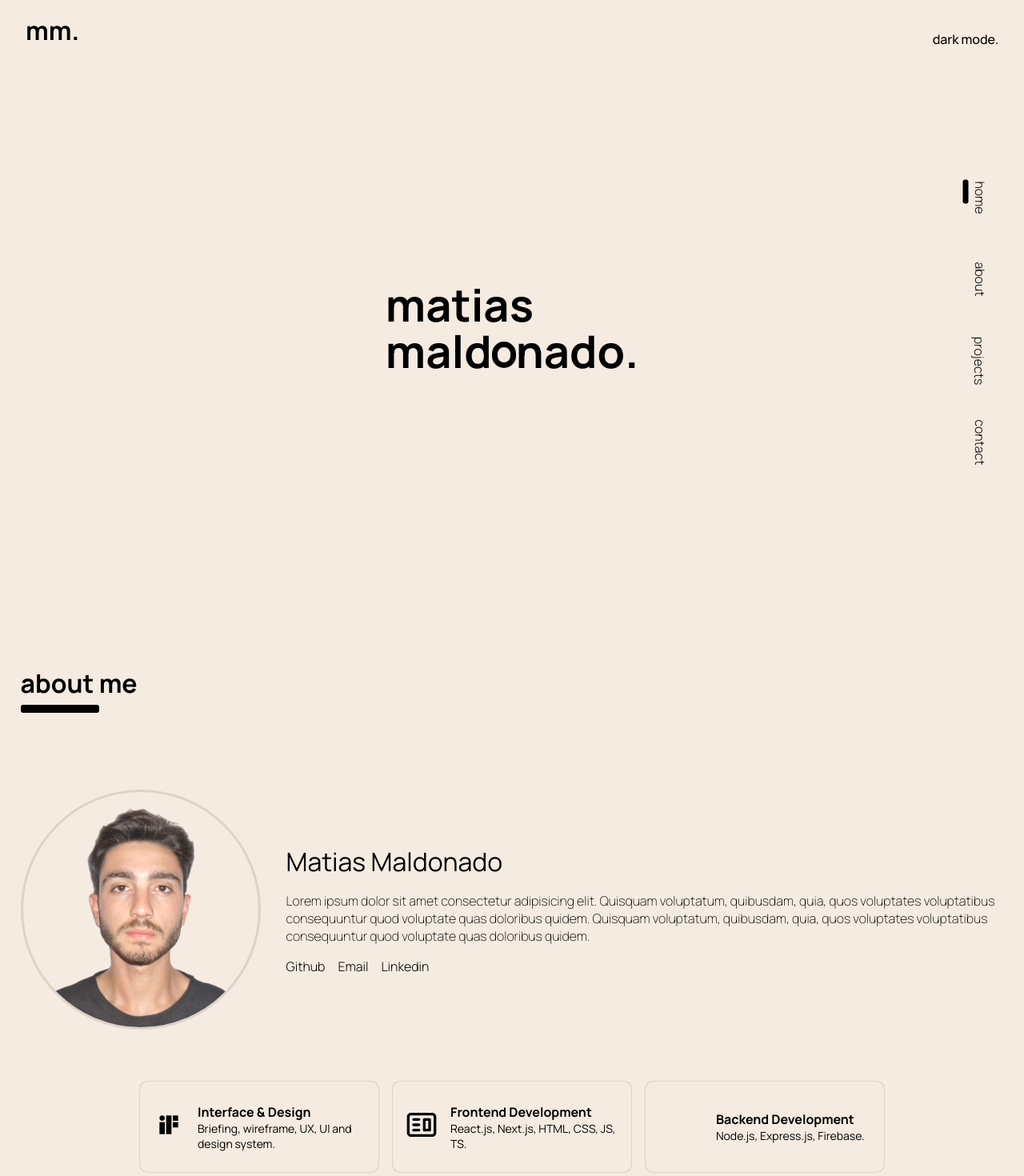
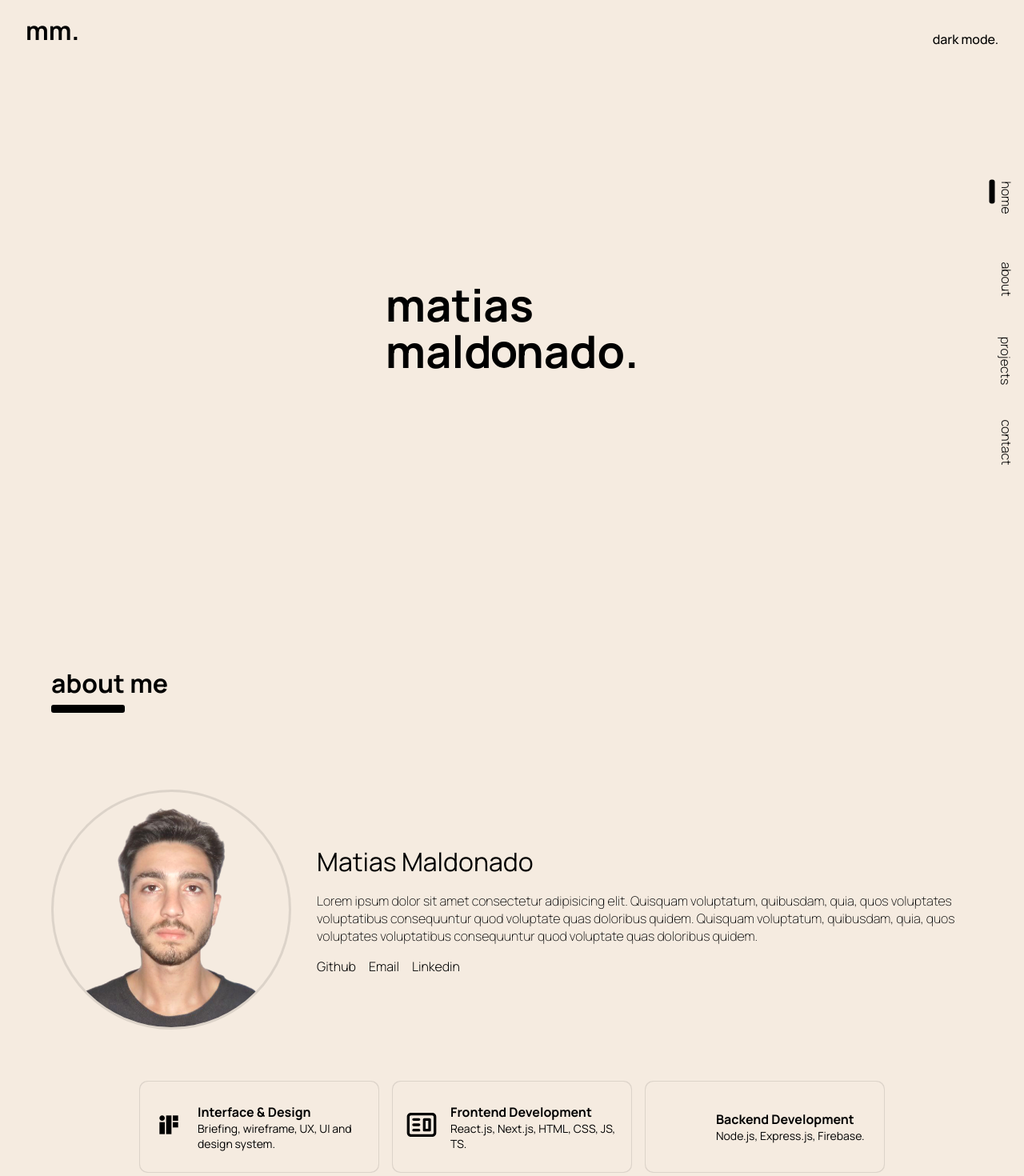
Before and after one commit to maldonadomatias/portfolio, a React (Vite) app: page / in a window 1280 px wide. Shown: the top 1470 px of the page at 80% size. Built offline with nearby package versions, Linux system fonts and the light colour scheme; some icons are missing.

Commit message:
Fix navbar size and padding

```diff
--- a/src/components/ui/HomeSideBar/HomeSideBar.tsx
+++ b/src/components/ui/HomeSideBar/HomeSideBar.tsx
@@ -9,15 +9,16 @@ const SidebarContainer = styled.div`
   z-index: 100;
   transform: translate(0, -50%);
   top: 50%;
-  right: 2%;
+  right: 1%;
   width: fit-content;
   height: fit-content;
-  padding: 40px 20px;
+  padding: 40px 0px;
   box-sizing: border-box;
   color: var(--foreground-color);
 
   @media (max-width: 690px) {
     /* Mobile styles */
+    padding: 20px 10px;
     position: fixed;
     bottom: 0;
     top: unset;
@@ -25,7 +26,7 @@ const SidebarContainer = styled.div`
     transform: none;
     width: 100%;
     background-color: var(--background-color);
-    box-shadow: 0px -5px 15px var(--shadow-color);
+    border-top: 1px solid var(--foreground-color);
   }
 `;
 
--- a/src/components/ui/SectionContainer.tsx
+++ b/src/components/ui/SectionContainer.tsx
@@ -11,7 +11,7 @@ const Container = styled.div`
   max-width: 1600px;
   min-height: 100vh;
   gap: 4rem;
-  padding: 0 2%;
+  padding: 0 5%;
   margin: 2rem auto;
 `;
 
--- a/src/index.css
+++ b/src/index.css
@@ -134,3 +134,7 @@ input:-internal-autofill-selected {
     font-size: 12px;
   }
 }
+
+::-webkit-scrollbar {
+  display: none;
+}
```
